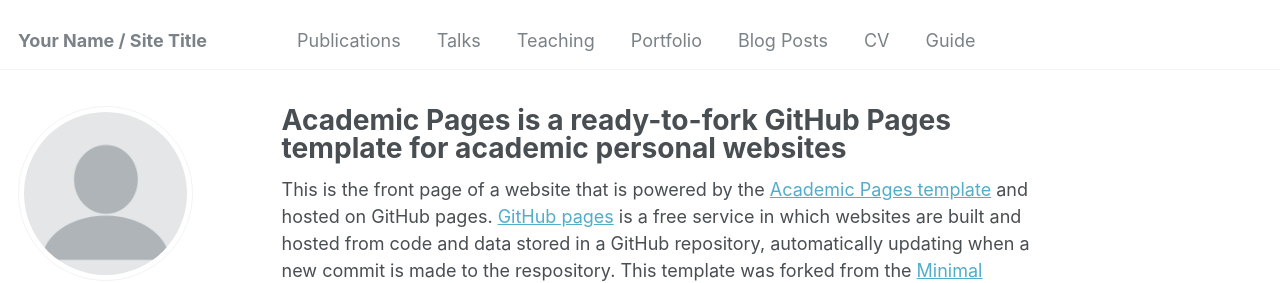
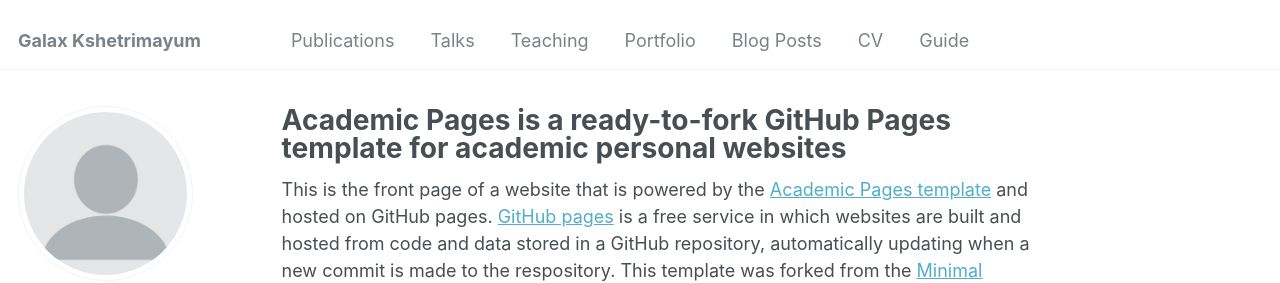
Before and after one commit to galax19ksh/galax19ksh.github.io, a Jekyll site: the page built from _pages/about.md, in a window 1280 px wide. Shown: the top 283 px of the page. Built offline with Jekyll 4.4.1, drawn with Linux system fonts in a browser that asks for light colours; some web fonts are replaced.

Commit message:
Update _config.yml

```diff
--- a/_config.yml
+++ b/_config.yml
@@ -8,7 +8,7 @@
 
 # Basic Site Settings
 locale                   : "en-US"
-title                    : "Your Name / Site Title"
+title                    : "Galax Kshetrimayum"
 title_separator          : "-"
 name                     : &name "Your Name"
 description              : &description "personal description"
```
